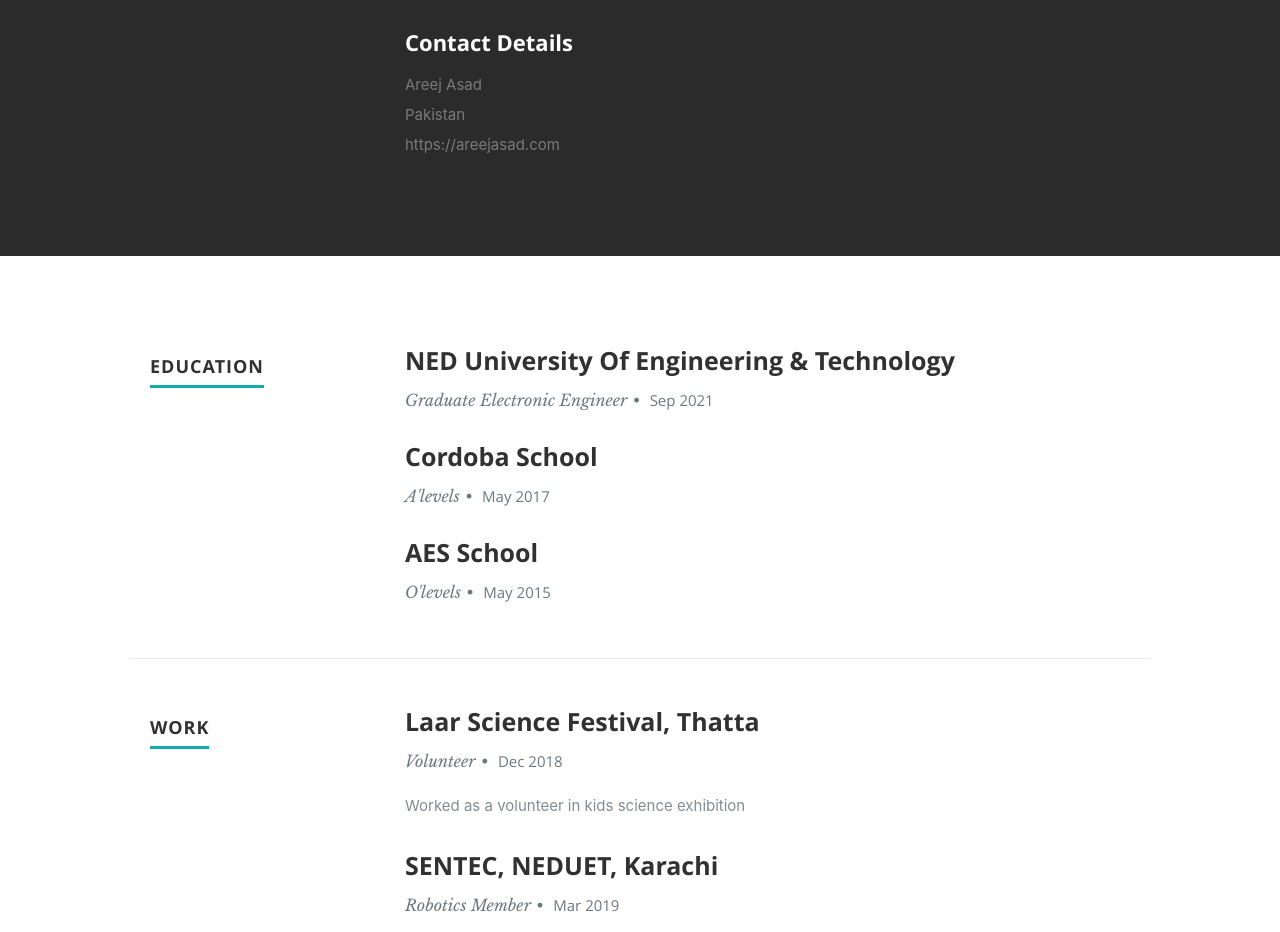
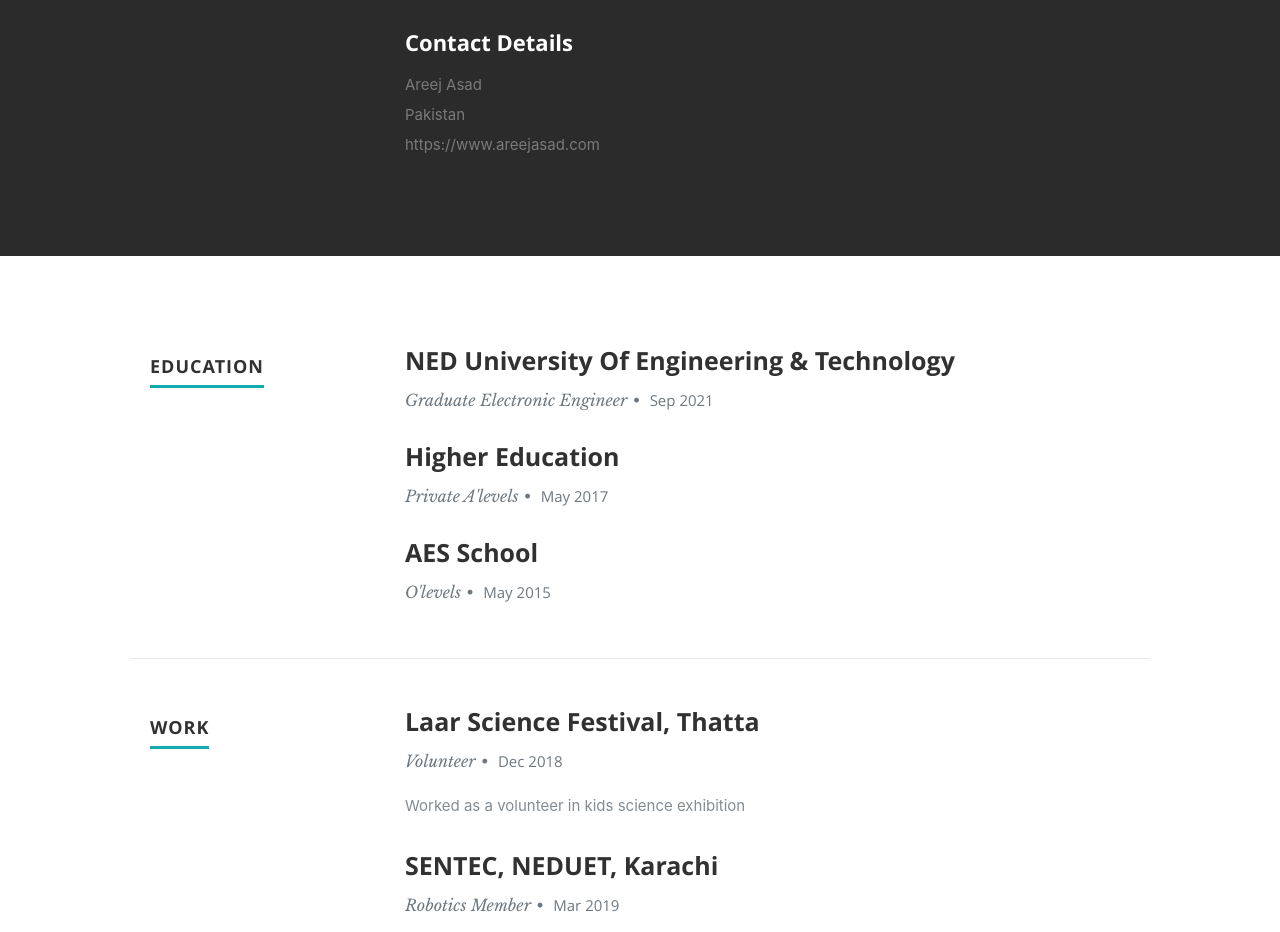
Before and after one commit to unaisshazan/Areej-Asad-Portfolio, a React (Create React App) app: page / in a window 1280 px wide. Shown: the part 1060-1992 px from the top of the page. Built offline with nearby package versions, Linux system fonts and the light colour scheme.

Commit message:
Areej - Change 3

```diff
--- a/src/resumeData.js
+++ b/src/resumeData.js
@@ -24,7 +24,7 @@
       ],
     "aboutme":"I am a graduate Electronic Engineeer from NED University of Engineering & Technology. I am a self taught Full Stack Web Developer, currently diving deeper into Machine Learning. I believe that to be successful in life, one needs to be obsessive with their dreams and keep working towards them.",
     "address":"Pakistan",
-    "website":"https://areejasad.com",
+    "website":"https://www.areejasad.com",
     "education":[
       {
         "UniversityName":"NED University Of Engineering & Technology",
@@ -34,8 +34,8 @@
         "Achievements":""
       },
       {
-        "UniversityName":"Cordoba School",
-        "specialization":"A'levels",
+        "UniversityName":"Higher Education",
+        "specialization":"Private A'levels",
         "MonthOfPassing":"May",
         "YearOfPassing":"2017",
         "Achievements":""
```
